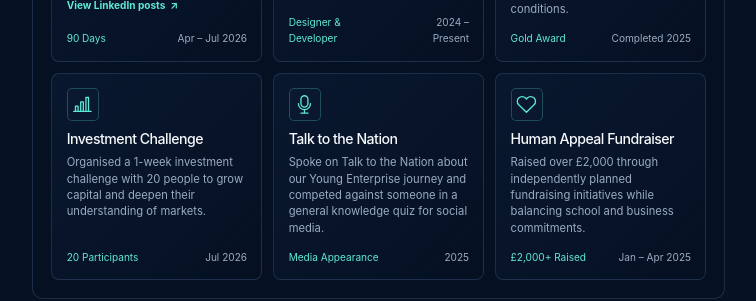
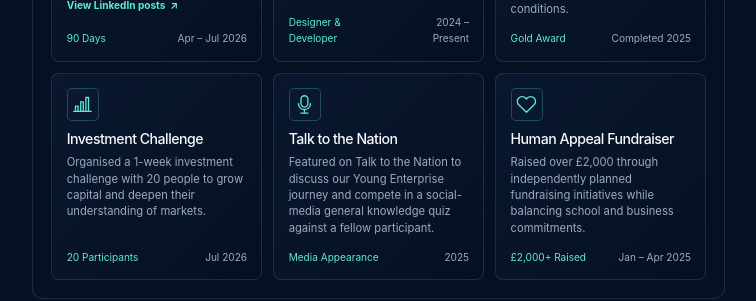
Before and after one commit to ibrahimmusallam10/Ibrahim-sConciergeUK, a React (Vite) app: page / in a window 1280 px wide. Shown: the part 3224-3525 px from the top of the page, without its empty margins (507-1263 px from the left). Built offline with nearby package versions, Linux system fonts and the light colour scheme.

Commit message:
Refine Talk to the Nation description

```diff
--- a/src/App.tsx
+++ b/src/App.tsx
@@ -99,7 +99,7 @@ const initiatives = [
     title: 'Talk to the Nation',
     icon: 'microphone',
     description:
-      'Spoke on Talk to the Nation about our Young Enterprise journey and competed against someone in a general knowledge quiz for social media.',
+      'Featured on Talk to the Nation to discuss our Young Enterprise journey and compete in a social-media general knowledge quiz against a fellow participant.',
     metric: 'Media Appearance',
     date: '2025'
   },
```
